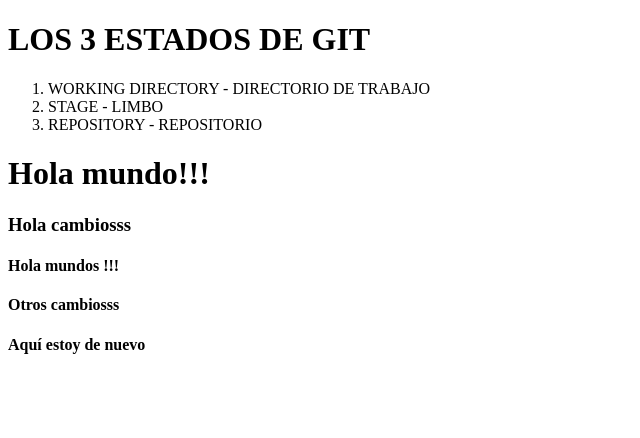
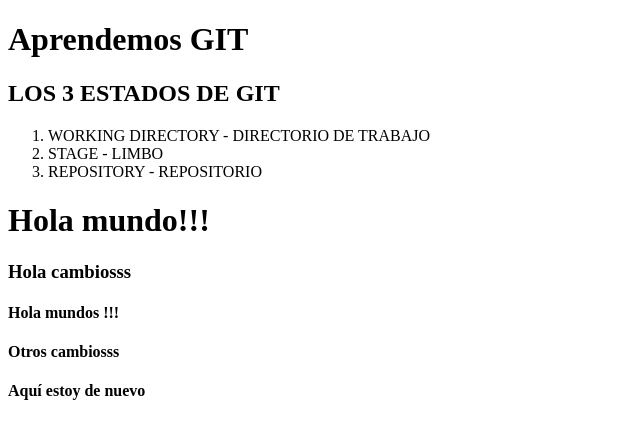
Before and after one commit to quelitarg/ProyectoIntegradorJS, a plain HTML site: page index.html in a window 1280 px wide. Shown: the whole page, without its empty margins (0-640 px from the left). Drawn offline with Linux system fonts and the light colour scheme.

Commit message:
se crea el archivo de notas y se modifica el index con mayor información

```diff
--- a/index.html
+++ b/index.html
@@ -6,12 +6,16 @@
     <title>Document</title>
 </head>
 <body>
-    <h1>LOS 3 ESTADOS DE GIT</h1>
+    <h1>Aprendemos GIT</h1>
+    <div>
+        <h2>LOS 3 ESTADOS DE GIT</h2>
     <ol>
         <li>WORKING DIRECTORY - DIRECTORIO DE TRABAJO</li>
         <li>STAGE - LIMBO</li>
         <li>REPOSITORY - REPOSITORIO</li>
     </ol>
+    </div>
+
     <h1>Hola mundo!!!</h1>
     <h3>Hola cambiosss</h3>
     <h4> Hola mundos !!!</h4>
```
Also changed, not shown: 1 other file.
